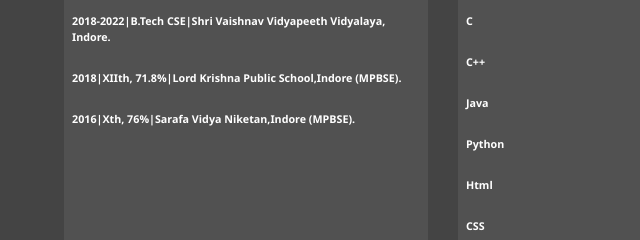
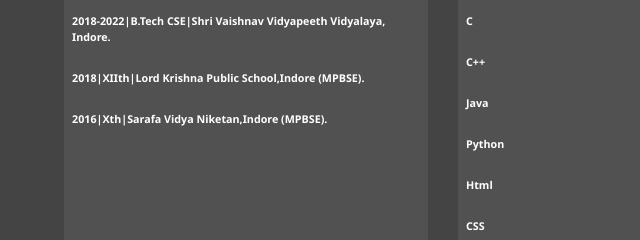
Before and after one commit to mardavvjain/portfolio, a website: page about.html in a window 1280 px wide. Shown: the part 484-724 px from the top of the page, 0-640 px from the left. Drawn offline with Linux system fonts and the light colour scheme.

Commit message:
Update about.html

```diff
--- a/about.html
+++ b/about.html
@@ -70,8 +70,8 @@
       <div class="job job-1">
         <h3>Education </h3>
         <h6>2018-2022|B.Tech CSE|Shri Vaishnav Vidyapeeth Vidyalaya, Indore.<h6>
-       <h6>2018|XIIth, 71.8%|Lord Krishna Public School,Indore (MPBSE).<h6>
-       <h6>2016|Xth, 76%|Sarafa Vidya Niketan,Indore (MPBSE).<h6>
+       <h6>2018|XIIth|Lord Krishna Public School,Indore (MPBSE).<h6>
+       <h6>2016|Xth|Sarafa Vidya Niketan,Indore (MPBSE).<h6>
         <p></p>
       </div>
 
```
